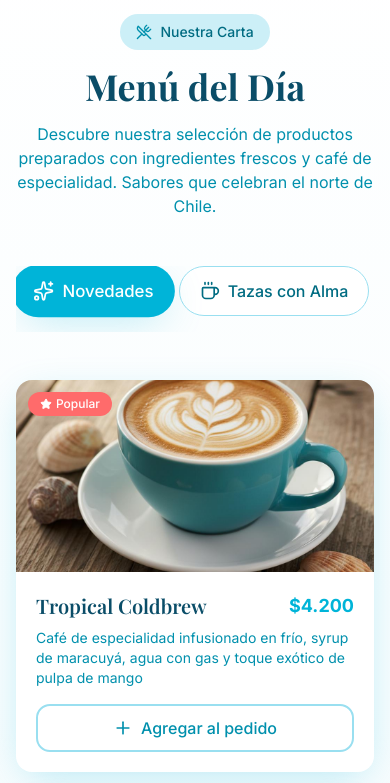
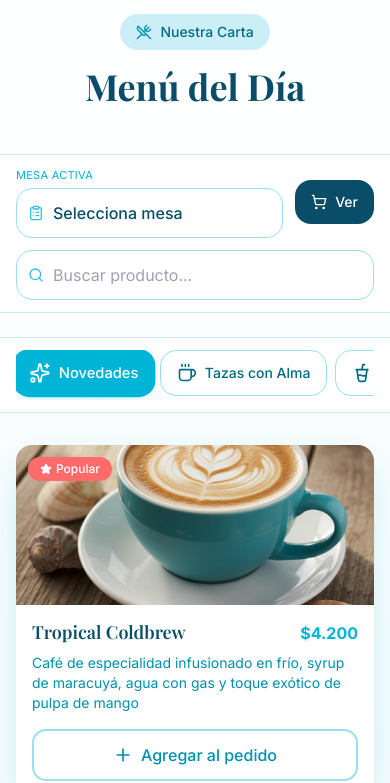
Before and after one commit to vibarachokit-design/cafeteria_mejillones, a React (Vite) app: page / in a window 390 px wide. Shown: the part 1140-1923 px from the top of the page. Built offline with nearby package versions, Linux system fonts and the light colour scheme; a web font is replaced by a local one.

Commit message:
Add files via upload

```diff
--- a/src/sections/Menu.tsx
+++ b/src/sections/Menu.tsx
@@ -4,6 +4,9 @@ import {
   Star,
   Plus,
   Check,
+  ShoppingCart,
+  Search,
+  ClipboardList,
 } from 'lucide-react';
 import { useCart } from '@/context/CartContext';
 import { useMenu } from '@/context/MenuContext';
@@ -13,7 +16,14 @@ import { toast } from 'sonner';
 const Menu = () => {
   const [activeCategory, setActiveCategory] = useState('novedades');
   const [addedItems, setAddedItems] = useState<number[]>([]);
-  const { addItem, setIsCartOpen } = useCart();
+  const [searchTerm, setSearchTerm] = useState('');
+  const {
+    addItem,
+    setIsCartOpen,
+    totalItems,
+    selectedTable,
+    setSelectedTable,
+  } = useCart();
   const { products } = useMenu();
 
   const formatPrice = (price: number) =>
@@ -23,7 +33,17 @@ const Menu = () => {
       minimumFractionDigits: 0,
     }).format(price);
 
-  const filteredItems = products.filter((item) => item.category === activeCategory);
+  const filteredItems = products.filter((item) => {
+    const matchesCategory = item.category === activeCategory;
+    const normalizedSearch = searchTerm.trim().toLowerCase();
+    if (!normalizedSearch) return matchesCategory;
+
+    return (
+      matchesCategory &&
+      (item.name.toLowerCase().includes(normalizedSearch) ||
+        item.description.toLowerCase().includes(normalizedSearch))
+    );
+  });
 
   const handleAddToCart = (item: MenuProduct) => {
     addItem({
@@ -42,7 +62,10 @@ const Menu = () => {
   };
 
   return (
-    <section id="menu" className="py-20 bg-gradient-to-b from-white to-ocean-50/50">
+    <section
+      id="menu"
+      className="py-20 pb-32 md:pb-20 bg-gradient-to-b from-white to-ocean-50/50"
+    >
       <div className="section-padding max-w-7xl mx-auto">
         <div className="text-center mb-12">
           <div className="inline-flex items-center gap-2 px-4 py-2 bg-ocean-100 rounded-full mb-4">
@@ -52,20 +75,75 @@ const Menu = () => {
           <h2 className="font-display text-4xl sm:text-5xl font-bold text-ocean-900 mb-4">
             Menú del Día
           </h2>
-          <p className="text-ocean-600 max-w-2xl mx-auto">
+          <p className="text-ocean-600 max-w-2xl mx-auto hidden md:block">
             Descubre nuestra selección de productos preparados con ingredientes frescos
             y café de especialidad. Sabores que celebran el norte de Chile.
           </p>
         </div>
 
-        <div className="flex justify-start md:justify-center gap-2 mb-12 overflow-x-auto pb-4 scrollbar-hide">
+        <div className="md:hidden sticky top-[88px] z-30 -mx-4 px-4 py-3 mb-6 bg-white/95 backdrop-blur-xl border-y border-ocean-100 space-y-3">
+          <div className="flex items-center gap-3">
+            <div className="flex-1 min-w-0">
+              <label className="text-[11px] uppercase tracking-wide text-ocean-500 block mb-1">
+                Mesa activa
+              </label>
+              <div className="relative">
+                <ClipboardList className="w-4 h-4 text-ocean-400 absolute left-3 top-1/2 -translate-y-1/2" />
+                <select
+                  value={selectedTable}
+                  onChange={(event) => setSelectedTable(event.target.value)}
+                  className="w-full appearance-none pl-9 pr-4 py-3 rounded-2xl border border-ocean-200 bg-white text-ocean-900 font-medium focus:outline-none focus:border-ocean-500"
+                >
+                  <option value="">Selecciona mesa</option>
+                  {Array.from({ length: 20 }, (_, index) => (
+                    <option key={index + 1} value={`${index + 1}`}>
+                      Mesa {index + 1}
+                    </option>
+                  ))}
+                </select>
+              </div>
+            </div>
+            <button
+              onClick={() => setIsCartOpen(true)}
+              className="shrink-0 inline-flex items-center gap-2 px-4 py-3 bg-ocean-900 text-white rounded-2xl text-sm font-medium"
+            >
+              <ShoppingCart className="w-4 h-4" />
+              <span>{totalItems > 0 ? totalItems : 'Ver'}</span>
+            </button>
+          </div>
+
+          <div className="relative">
+            <Search className="w-4 h-4 text-ocean-400 absolute left-3 top-1/2 -translate-y-1/2" />
+            <input
+              value={searchTerm}
+              onChange={(event) => setSearchTerm(event.target.value)}
+              placeholder="Buscar producto..."
+              className="w-full pl-9 pr-4 py-3 rounded-2xl border border-ocean-200 bg-white text-ocean-900 focus:outline-none focus:border-ocean-500"
+            />
+          </div>
+        </div>
+
+        <div className="hidden md:block mb-6">
+          <div className="relative max-w-md mx-auto">
+            <Search className="w-4 h-4 text-ocean-400 absolute left-3 top-1/2 -translate-y-1/2" />
+            <input
+              value={searchTerm}
+              onChange={(event) => setSearchTerm(event.target.value)}
+              placeholder="Buscar producto por nombre o descripción..."
+              className="w-full pl-9 pr-4 py-3 rounded-2xl border border-ocean-200 bg-white text-ocean-900 focus:outline-none focus:border-ocean-500"
+            />
+          </div>
+        </div>
+
+        <div className="sticky top-[184px] md:top-[84px] z-20 -mx-4 px-4 py-3 md:py-0 md:px-0 mb-8 md:mb-12 bg-white/95 md:bg-transparent backdrop-blur-xl md:backdrop-blur-0 border-y border-ocean-100 md:border-y-0">
+          <div className="flex justify-start md:justify-center gap-2 overflow-x-auto pb-1 md:pb-4 scrollbar-hide">
             {menuCategories.map((category) => {
               const Icon = category.icon;
               return (
                 <button
                   key={category.id}
                   onClick={() => setActiveCategory(category.id)}
-                className={`flex items-center gap-2 px-5 py-3 rounded-full font-medium transition-all duration-300 whitespace-nowrap ${
+                  className={`flex items-center gap-2 px-4 md:px-5 py-3 rounded-2xl md:rounded-full font-medium transition-all duration-300 whitespace-nowrap text-sm md:text-base min-w-max ${
                     activeCategory === category.id
                       ? 'bg-ocean-500 text-white shadow-ocean scale-105'
                       : 'bg-white text-ocean-700 hover:bg-ocean-50 border border-ocean-200'
@@ -77,15 +155,16 @@ const Menu = () => {
               );
             })}
           </div>
+        </div>
 
-        <div className="grid grid-cols-1 md:grid-cols-2 lg:grid-cols-3 gap-6">
+        <div className="grid grid-cols-1 md:grid-cols-2 lg:grid-cols-3 gap-4 md:gap-6">
           {filteredItems.map((item, index) => (
             <div
               key={item.id}
-              className="group bg-white rounded-2xl overflow-hidden shadow-ocean hover:shadow-ocean-lg transition-all duration-500 hover:-translate-y-2"
+              className="group bg-white rounded-2xl overflow-hidden shadow-ocean hover:shadow-ocean-lg transition-all duration-500 md:hover:-translate-y-2"
               style={{ animationDelay: `${index * 100}ms` }}
             >
-              <div className="relative h-48 overflow-hidden">
+              <div className="relative h-40 md:h-48 overflow-hidden">
                 <img
                   src={item.image}
                   alt={item.name}
@@ -99,19 +178,21 @@ const Menu = () => {
                 )}
               </div>
 
-              <div className="p-5">
-                <div className="flex justify-between items-start mb-2 gap-4">
-                  <h3 className="font-display text-xl font-semibold text-ocean-900 group-hover:text-ocean-600 transition-colors">
+              <div className="p-4 md:p-5">
+                <div className="flex justify-between items-start mb-2 gap-3">
+                  <h3 className="font-display text-lg md:text-xl font-semibold text-ocean-900 group-hover:text-ocean-600 transition-colors leading-tight">
                     {item.name}
                   </h3>
-                  <span className="text-lg font-bold text-ocean-500 shrink-0">
+                  <span className="text-base md:text-lg font-bold text-ocean-500 shrink-0">
                     {formatPrice(item.price)}
                   </span>
                 </div>
-                <p className="text-ocean-600 text-sm mb-4">{item.description}</p>
+                <p className="text-ocean-600 text-sm mb-4 line-clamp-3 md:line-clamp-none">
+                  {item.description}
+                </p>
                 <button
                   onClick={() => handleAddToCart(item)}
-                  className={`w-full py-2.5 rounded-xl font-medium transition-all duration-300 flex items-center justify-center gap-2 ${
+                  className={`w-full py-3 rounded-xl font-medium transition-all duration-300 flex items-center justify-center gap-2 ${
                     addedItems.includes(item.id)
                       ? 'bg-green-500 text-white'
                       : 'border-2 border-ocean-200 text-ocean-600 hover:bg-ocean-500 hover:text-white hover:border-ocean-500'
@@ -136,11 +217,11 @@ const Menu = () => {
 
         {filteredItems.length === 0 && (
           <div className="text-center py-12 text-ocean-600">
-            No hay productos en esta categoría todavía.
+            No encontramos productos para esa búsqueda en esta categoría.
           </div>
         )}
 
-        <div className="text-center mt-12">
+        <div className="hidden md:block text-center mt-12">
           <button
             onClick={() => setIsCartOpen(true)}
             className="inline-flex items-center gap-2 px-8 py-4 bg-ocean-900 text-white rounded-full font-medium hover:bg-ocean-800 transition-colors duration-300"
```
Lines whose indentation alone changed are shown as unchanged.
